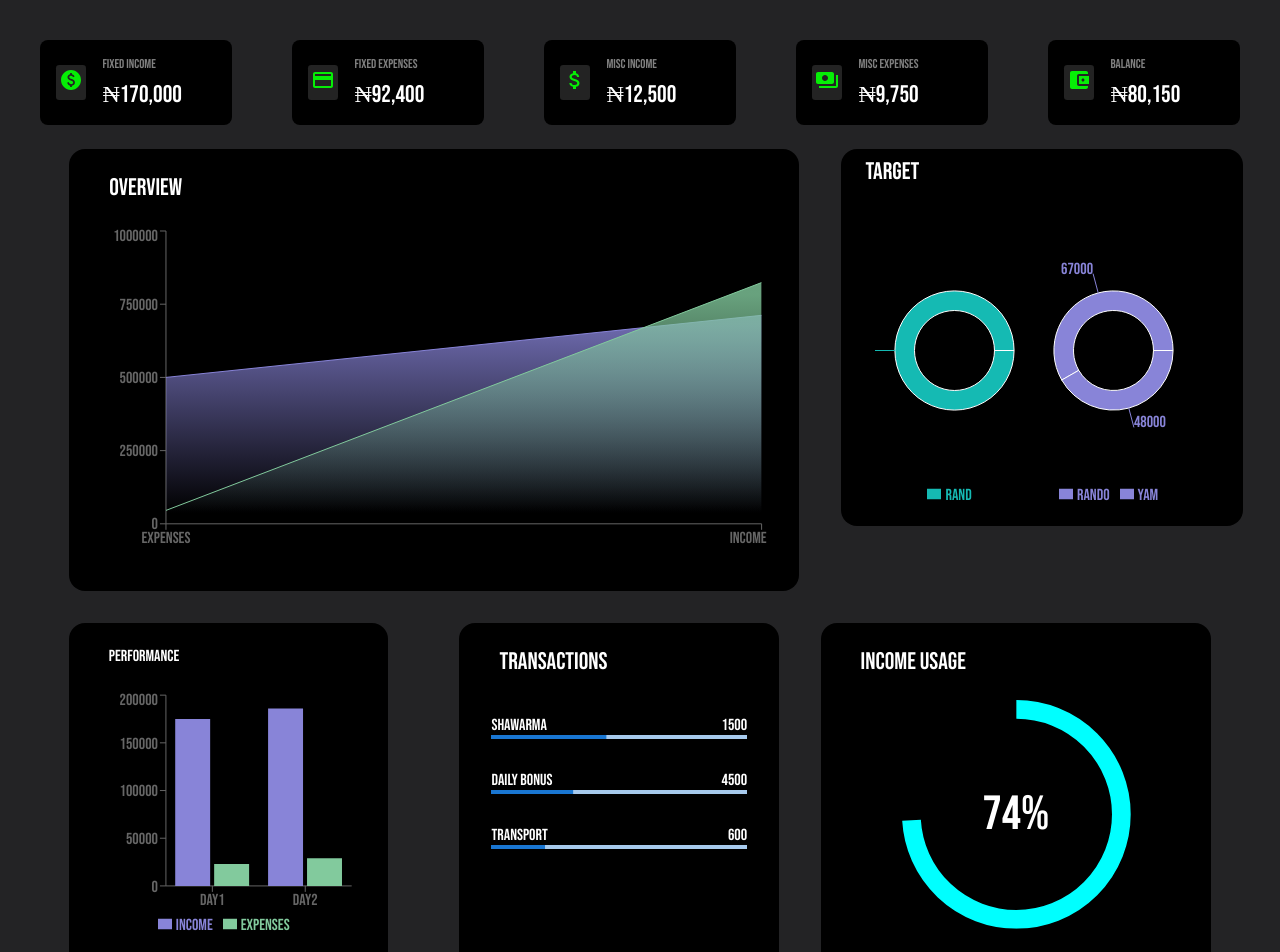
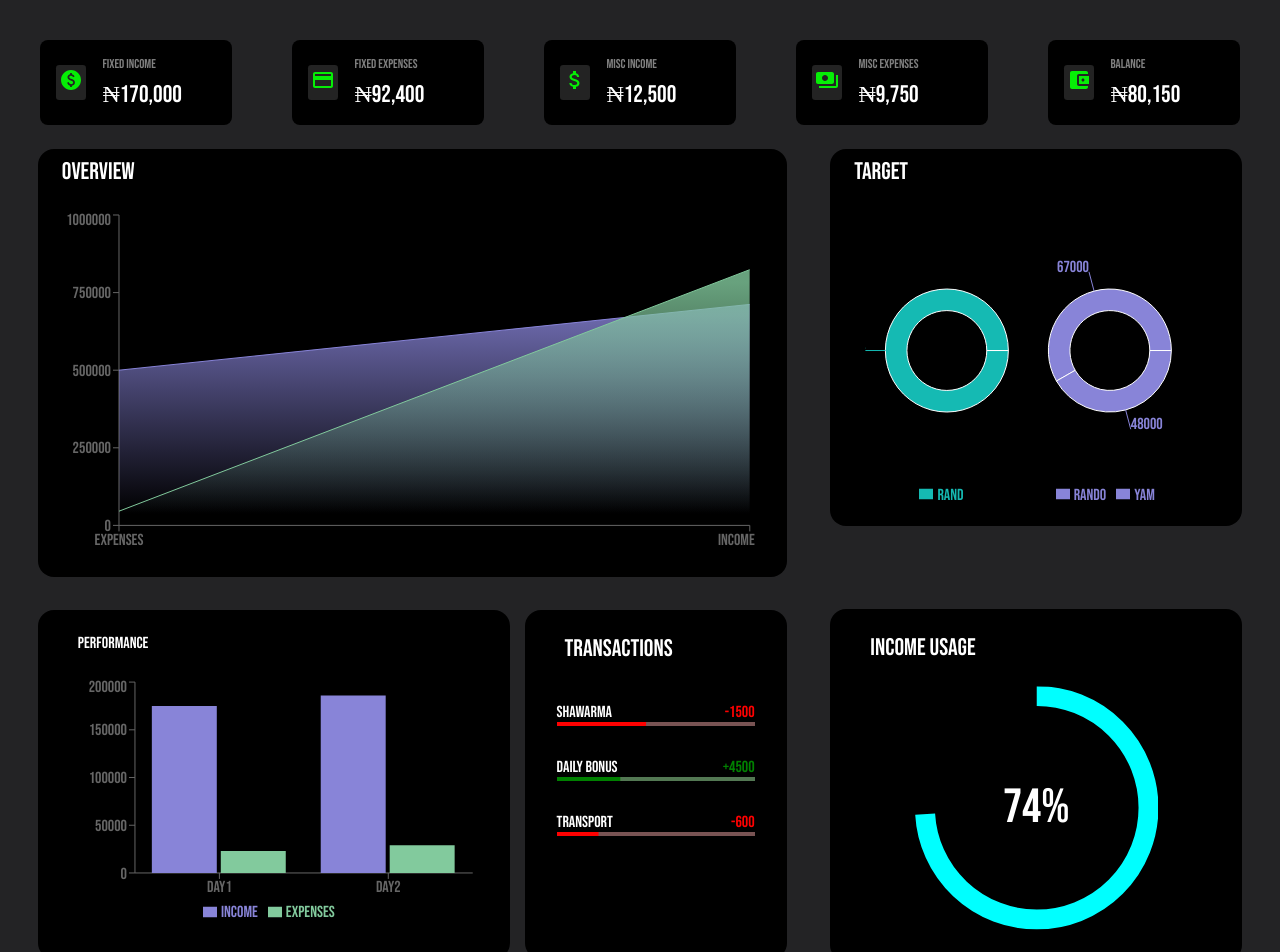
Before and after one commit to dhani-el/flexdashboard, a React app: page / in a window 1280 px wide. Shown: the top 952 px of the page. Built offline with nearby package versions, Linux system fonts and the light colour scheme.

Commit message:
add color indication for transactions component

```diff
--- a/src/Analytics/Jsx/index.jsx
+++ b/src/Analytics/Jsx/index.jsx
@@ -132,10 +132,10 @@ function Expenses({description,amount, percentage}){
     return <motion.div id="transactionExpenses" >
         <motion.div id="textData">
             <motion.p id="description">{description}</motion.p>
-            <motion.p id="amount">{amount}</motion.p>
+            <motion.p id="amount">-{amount}</motion.p>
         </motion.div>
         <motion.div id="progressbarDiv" >
-            <LinearProgress variant="determinate" value={percentage} />
+            <LinearProgress variant="determinate" value={percentage}  />
         </motion.div>
 
     </motion.div>
@@ -145,7 +145,7 @@ function Income({description,amount, percentage}){
     return <motion.div id="transactionIncome">
                 <motion.div id="textData">
                     <motion.p id="description">{description}</motion.p>
-                    <motion.p id="amount">{amount}</motion.p>
+                    <motion.p id="amount">+{amount}</motion.p>
                 </motion.div>
                 <motion.div id="progressbarDiv" >
                     <LinearProgress variant="determinate" value={percentage} />
--- a/src/Analytics/Styles/index.css
+++ b/src/Analytics/Styles/index.css
@@ -159,6 +159,24 @@
   display: flex;
   justify-content: space-between;
 }
+#analyticsContainer #dayTransactionsAndIncome #dayChartsAndTransactionsDiv #transactionsDiv #transactionIncome #textData #amount {
+  color: green;
+}
+#analyticsContainer #dayTransactionsAndIncome #dayChartsAndTransactionsDiv #transactionsDiv #transactionIncome #progressbarDiv span {
+  background-color: rgb(83, 120, 83);
+}
+#analyticsContainer #dayTransactionsAndIncome #dayChartsAndTransactionsDiv #transactionsDiv #transactionIncome #progressbarDiv span span {
+  background-color: green;
+}
+#analyticsContainer #dayTransactionsAndIncome #dayChartsAndTransactionsDiv #transactionsDiv #transactionExpenses #textData #amount {
+  color: red;
+}
+#analyticsContainer #dayTransactionsAndIncome #dayChartsAndTransactionsDiv #transactionsDiv #transactionExpenses #progressbarDiv span {
+  background-color: rgb(120, 83, 83);
+}
+#analyticsContainer #dayTransactionsAndIncome #dayChartsAndTransactionsDiv #transactionsDiv #transactionExpenses #progressbarDiv span span {
+  background-color: rgb(254, 1, 1);
+}
 #analyticsContainer #dayTransactionsAndIncome #bigScreenTransaction {
   display: none;
 }
@@ -251,6 +269,24 @@
     display: flex;
     justify-content: space-between;
   }
+  #analyticsContainer #dayTransactionsAndIncome #bigScreenTransaction #transactionsDiv #transactionIncome #textData #amount {
+    color: green;
+  }
+  #analyticsContainer #dayTransactionsAndIncome #bigScreenTransaction #transactionsDiv #transactionIncome #progressbarDiv span {
+    background-color: rgb(83, 120, 83);
+  }
+  #analyticsContainer #dayTransactionsAndIncome #bigScreenTransaction #transactionsDiv #transactionIncome #progressbarDiv span span {
+    background-color: green;
+  }
+  #analyticsContainer #dayTransactionsAndIncome #bigScreenTransaction #transactionsDiv #transactionExpenses #textData #amount {
+    color: red;
+  }
+  #analyticsContainer #dayTransactionsAndIncome #bigScreenTransaction #transactionsDiv #transactionExpenses #progressbarDiv span {
+    background-color: rgb(120, 83, 83);
+  }
+  #analyticsContainer #dayTransactionsAndIncome #bigScreenTransaction #transactionsDiv #transactionExpenses #progressbarDiv span span {
+    background-color: rgb(254, 1, 1);
+  }
   #analyticsContainer #dayTransactionsAndIncome #incomeUsage {
     display: none;
   }
@@ -300,7 +336,6 @@
   #analyticsContainer #overviewAndExpectationsDiv {
     width: 100%;
     height: 25%;
-    padding-left: 2rem;
     display: flex;
     justify-content: space-around;
     align-items: flex-start;
@@ -310,7 +345,6 @@
   #analyticsContainer #overviewAndExpectationsDiv #overViewComponentDiv {
     width: 60%;
     height: 25%;
-    padding: 2rem;
     padding-right: 2rem;
     border-radius: 1rem;
     background-color: black;
@@ -330,7 +364,7 @@
     width: 100%;
     display: flex;
     flex-direction: row;
-    padding: 2rem;
+    padding: 2rem 0;
     justify-content: space-around;
     align-items: center;
     gap: 0;
@@ -343,14 +377,12 @@
     gap: 0;
   }
   #analyticsContainer #dayTransactionsAndIncome #dayChartsAndTransactionsDiv #DayTransactionChartDiv {
-    width: 45%;
-    border: 1rem;
+    width: 63%;
     background-color: black;
-    padding: 2rem;
     border-radius: 1rem;
   }
   #analyticsContainer #dayTransactionsAndIncome #dayChartsAndTransactionsDiv #transactionsDiv {
-    width: 45%;
+    width: 35%;
     border-radius: 1rem;
     background-color: black;
     padding: 2rem;
@@ -380,8 +412,7 @@
     font-size: 3rem;
   }
   #analyticsContainer #unexpectedTrends {
-    width: 90%;
-    padding: 2rem;
+    width: 98%;
     border-radius: 1rem;
     background-color: black;
     align-self: center;
--- a/src/Analytics/Styles/index.scss
+++ b/src/Analytics/Styles/index.scss
@@ -166,7 +166,36 @@ $default-border-radius:1rem;
                         justify-content: space-between;
                     }
                 }
-
+                #transactionIncome{
+                    #textData{
+                        #amount{
+                        color: green;
+                    }
+                    }
+                    #progressbarDiv{
+                        span{
+                            background-color: rgb(83, 120, 83);
+                            span{
+                                background-color: green;
+                            }
+                        }
+                    }
+                }
+                #transactionExpenses{
+                    #textData{
+                        #amount{
+                        color: red;
+                    }
+                    }
+                    #progressbarDiv{
+                        span{
+                            background-color: rgb(120, 83, 83);
+                            span{
+                                background-color: rgb(254, 1, 1);
+                            }
+                        }
+                    }
+                }
             }
         }
         #bigScreenTransaction{
@@ -263,6 +292,36 @@ $default-border-radius:1rem;
                         justify-content: space-between;
                     }
                 }
+                #transactionIncome{
+                    #textData{
+                        #amount{
+                        color: green;
+                    }
+                    }
+                    #progressbarDiv{
+                        span{
+                            background-color: rgb(83, 120, 83);
+                            span{
+                                background-color: green;
+                            }
+                        }
+                    }
+                }
+                #transactionExpenses{
+                    #textData{
+                        #amount{
+                        color: red;
+                    }
+                    }
+                    #progressbarDiv{
+                        span{
+                            background-color: rgb(120, 83, 83);
+                            span{
+                                background-color: rgb(254, 1, 1);
+                            }
+                        }
+                    }
+                }
             }
         }
         #incomeUsage{
@@ -314,7 +373,6 @@ $default-border-radius:1rem;
         #overviewAndExpectationsDiv{
             width: 100%;
             height: 25%;
-            padding-left: calc($default-paddng * 2);
             display: flex;
             justify-content: space-around;
             align-items: flex-start;
@@ -323,7 +381,6 @@ $default-border-radius:1rem;
             #overViewComponentDiv{
                 width: 60%;
                 height: 25%;
-                padding: calc($default-paddng * 2);
                 padding-right:  calc($default-paddng * 2);
                 border-radius: $default-border-radius;
                 background-color: $card-background-color;
@@ -344,7 +401,7 @@ $default-border-radius:1rem;
             width: 100%;
             display: flex;
             flex-direction: row;
-            padding: 2rem;
+            padding: 2rem 0;
             justify-content: space-around;
             align-items: center;
             gap: 0;
@@ -355,14 +412,12 @@ $default-border-radius:1rem;
                 justify-content: space-between;
                 gap: 0;
                 #DayTransactionChartDiv{
-                    width: 45%;
-                    border: 1rem;
+                    width: 63%;
                     background-color: $card-background-color;
-                    padding: 2rem;
                     border-radius: 1rem;
                 }
                 #transactionsDiv{
-                    width: 45%;
+                    width: 35%;
                     border-radius: 1rem;
                     background-color: $card-background-color;
                     padding: 2rem;
@@ -395,8 +450,7 @@ $default-border-radius:1rem;
             }
         }
         #unexpectedTrends{
-            width: 90%;
-            padding: 2rem;
+            width: 98%;
             border-radius: 1rem;
             background-color: $card-background-color;
             align-self: center;
```
Also changed, not shown: 1 other file (tests, documents, lock files or other folders).
